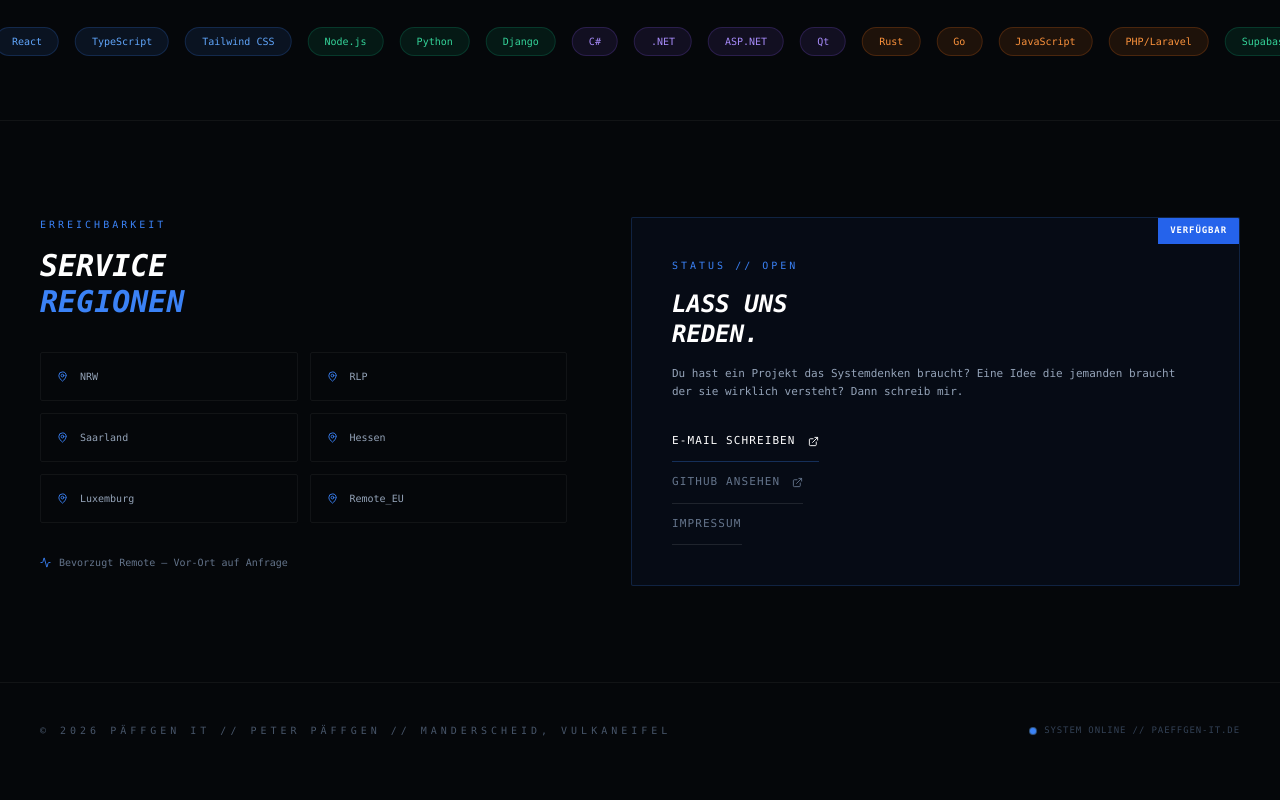
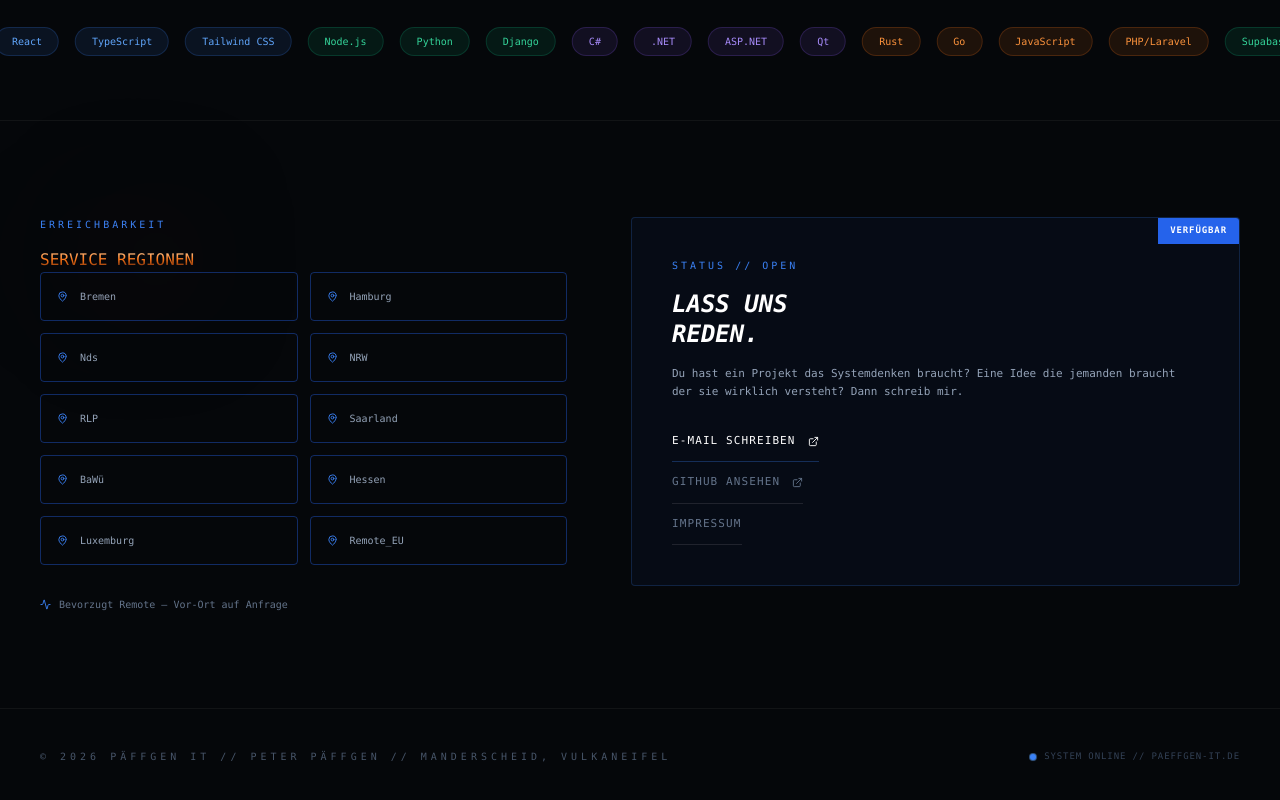
Before and after one commit to peter1965p/paeffgen-next, a Next.js app: page / in a window 1280 px wide. Shown: the part 2489-3289 px from the top of the page. Before the commit the page ends 3267 px from the top, so only its background shows below. Built offline with nearby package versions, Linux system fonts and the light colour scheme.

Commit message:
feat: extended service regions, orange gradient branding

```diff
--- a/src/app/(public)/page.tsx
+++ b/src/app/(public)/page.tsx
@@ -601,22 +601,33 @@ export default function HomePage() {
           <p className="text-[10px] text-blue-500 tracking-[0.3em] uppercase mb-4">
             Erreichbarkeit
           </p>
-          <h2 className="text-3xl font-black italic uppercase mb-8">
+          <h2 className="bg-gradient-to-b from-orange-200 via-orange-500 to-orange-950 bg-clip-text text-transparent drop-shadow-[0_0_70px_rgba(234,88,12,0.5)] uppercase transition-all duration-1000 group-hover:tracking-normal">
             Service
-            <br />
-            <span className="text-blue-500">Regionen</span>
+            <span className=" bg-gradient-to-b from-orange-200 via-orange-500 to-orange-950 bg-clip-text text-transparent drop-shadow-[0_0_70px_rgba(234,88,12,0.5)] uppercase transition-all duration-1000 group-hover:tracking-normal">
+              {" "}
+              Regionen
+            </span>
           </h2>
-          <div className="grid grid-cols-2 gap-3 text-[10px] text-slate-400 mb-8">
-            {["NRW", "RLP", "Saarland", "Hessen", "Luxemburg", "Remote_EU"].map(
-              (r) => (
-                <div
-                  key={r}
-                  className="flex items-center gap-3 border border-white/5 p-4 rounded-sm hover:border-blue-500/20 transition-colors"
-                >
-                  <MapPin size={11} className="text-blue-500" /> {r}
-                </div>
-              ),
-            )}
+          <div className="grid grid-cols-2 gap-3  text-[10px] text-slate-400 mb-8">
+            {[
+              "Bremen",
+              "Hamburg",
+              "Nds",
+              "NRW",
+              "RLP",
+              "Saarland",
+              "BaWü",
+              "Hessen",
+              "Luxemburg",
+              "Remote_EU",
+            ].map((r) => (
+              <div
+                key={r}
+                className="flex items-center gap-3 border border-blue-600/40 p-4 rounded hover:border-blue-500/20 transition-colors"
+              >
+                <MapPin size={11} className="text-blue-500" /> {r}
+              </div>
+            ))}
           </div>
           <div className="flex items-center gap-2 text-[10px] text-slate-500">
             <Activity size={11} className="text-blue-500 animate-pulse" />
@@ -624,7 +635,7 @@ export default function HomePage() {
           </div>
         </div>
 
-        <div className="flex-1 bg-blue-600/5 border border-blue-500/20 p-10 rounded-sm relative overflow-hidden">
+        <div className="flex-1 bg-blue-600/5 border border-blue-500/20 p-10 rounded relative overflow-hidden">
           <div className="absolute top-0 right-0 px-3 py-1.5 bg-blue-600 text-white text-[9px] uppercase tracking-widest font-bold">
             Verfügbar
           </div>
```
